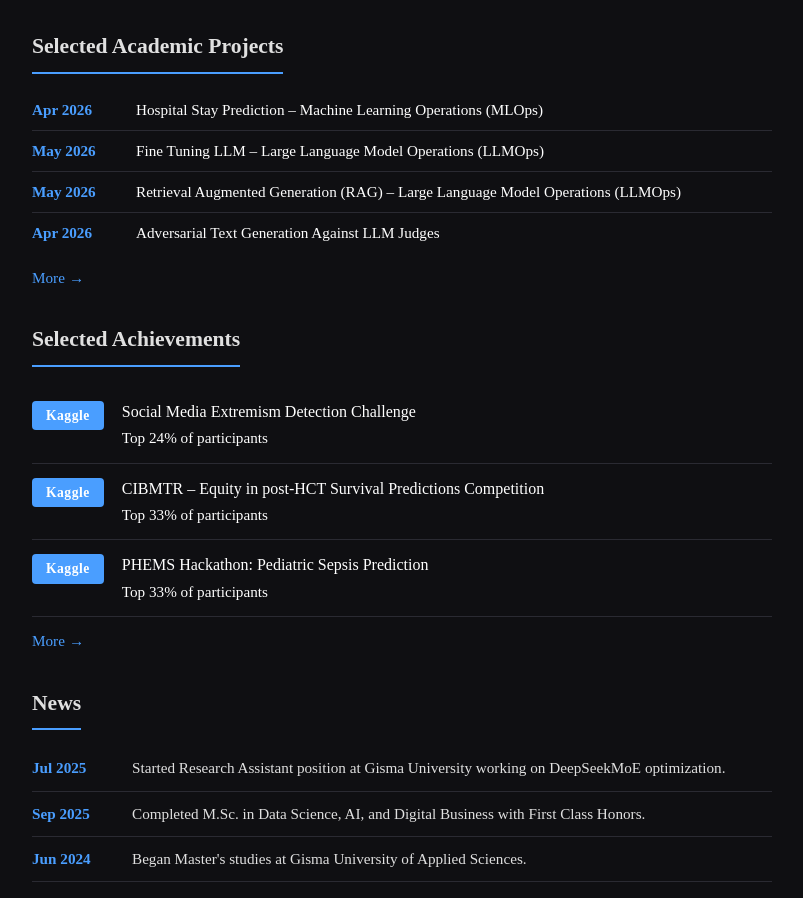
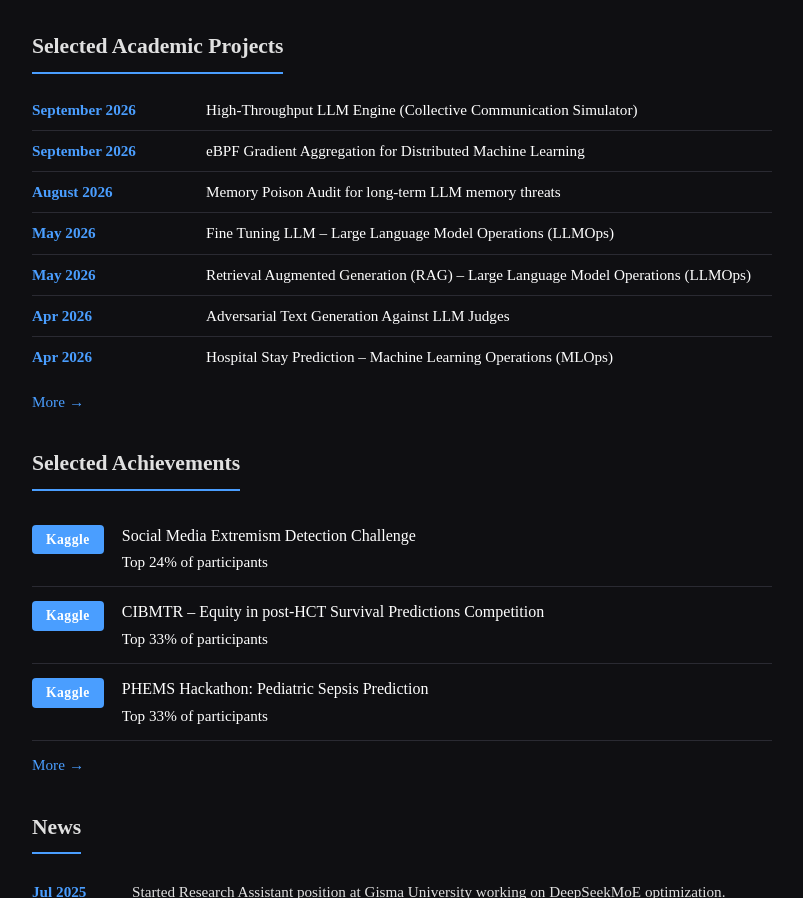
Before and after one commit to MisterFOURXXX/portfolio, a plain HTML site: page index.html in a window 1280 px wide. Shown: the part 821-1719 px from the top of the page, without its empty margins (78-881 px from the left). Drawn offline with Linux system fonts and the light colour scheme.

Commit message:
Update recent projects

```diff
--- a/css/main.css
+++ b/css/main.css
@@ -231,7 +231,7 @@ h4,
 .projects-list .date {
     color: var(--accent);
     font-weight: 600;
-    min-width: 80px;
+    min-width: 150px;
     flex-shrink: 0;
     text-align: left;
 }
--- a/index.html
+++ b/index.html
@@ -58,20 +58,32 @@
                             <h3>Selected Academic Projects</h3>
                             <ul class="projects-list">
                                 <li>
-                                    <span class="date">Apr 2026</span>
-                                    <a href="https://github.com/MisterFOURXXX/data-science-and-ai-academic-projects/tree/main/hospital-stay-prediction-machine-learning-operations-(MLOps)" class="project-link">Hospital Stay Prediction – Machine Learning Operations (MLOps)</a>
+                                    <span class="date">September 2026</span>
+                                    <a href="https://github.com/MisterFOURXXX/high-throughput-llm-engine" class="project-link">High-Throughput LLM Engine (Collective Communication Simulator)</a>
+                                </li>
+                                <li>
+                                    <span class="date">September 2026</span>
+                                    <a href="https://github.com/MisterFOURXXX/ebpf-aggregation" class="project-link">eBPF Gradient Aggregation for Distributed Machine Learning</a>
+                                </li>
+                                <li>
+                                    <span class="date">August 2026</span>
+                                    <a href="https://github.com/MisterFOURXXX/memorypoison_audit" class="project-link">Memory Poison Audit for long-term LLM memory threats</a>
                                 </li>
                                 <li>
                                     <span class="date">May 2026</span>
-                                    <a href="https://github.com/MisterFOURXXX/data-science-and-ai-academic-projects/tree/main/fine-tuning-LLM-large-language-model-operations-(LLMOps)" class="project-link">Fine Tuning LLM – Large Language Model Operations (LLMOps)</a>
+                                    <a href="https://github.com/MisterFOURXXX/LLMs-fine-tuning-LLMOps" class="project-link">Fine Tuning LLM – Large Language Model Operations (LLMOps)</a>
                                 </li>
                                 <li>
                                     <span class="date">May 2026</span>
-                                    <a href="https://github.com/MisterFOURXXX/data-science-and-ai-academic-projects/tree/main/retrieval-augmented-generation-(RAG)-large-language-model-operations-(LLMOps)" class="project-link">Retrieval Augmented Generation (RAG) – Large Language Model Operations (LLMOps)</a>
+                                    <a href="https://github.com/MisterFOURXXX/RAG-pipeline-LLMOps" class="project-link">Retrieval Augmented Generation (RAG) – Large Language Model Operations (LLMOps)</a>
                                 </li>
                                 <li>
                                     <span class="date">Apr 2026</span>
-                                    <a href="https://github.com/MisterFOURXXX/data-science-and-ai-academic-projects/blob/main/adversarial-text-generation-against-LLM-judges.ipynb" class="project-link">Adversarial Text Generation Against LLM Judges</a>
+                                    <a href="https://github.com/MisterFOURXXX/adversarial-text-generation-against-LLM-judges" class="project-link">Adversarial Text Generation Against LLM Judges</a>
+                                </li>
+                                <li>
+                                    <span class="date">Apr 2026</span>
+                                    <a href="https://github.com/MisterFOURXXX/hospital-stay-prediction-MLOps" class="project-link">Hospital Stay Prediction – Machine Learning Operations (MLOps)</a>
                                 </li>
                             </ul>
                             <p class="more-link"><a href="projects.html#academic-projects">More</a></p>
```
Also changed, not shown: projects.html (+12 -5 lines).
